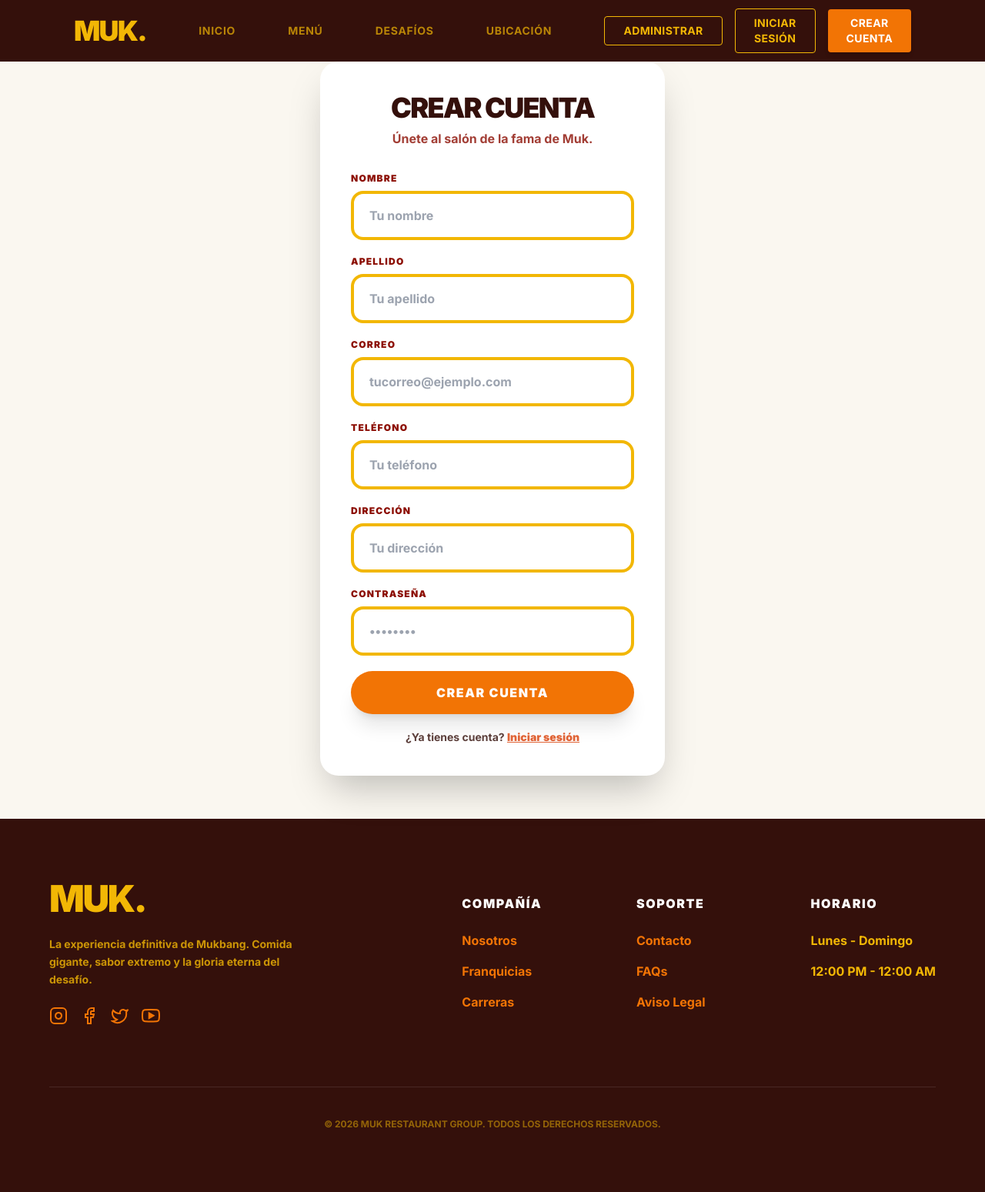
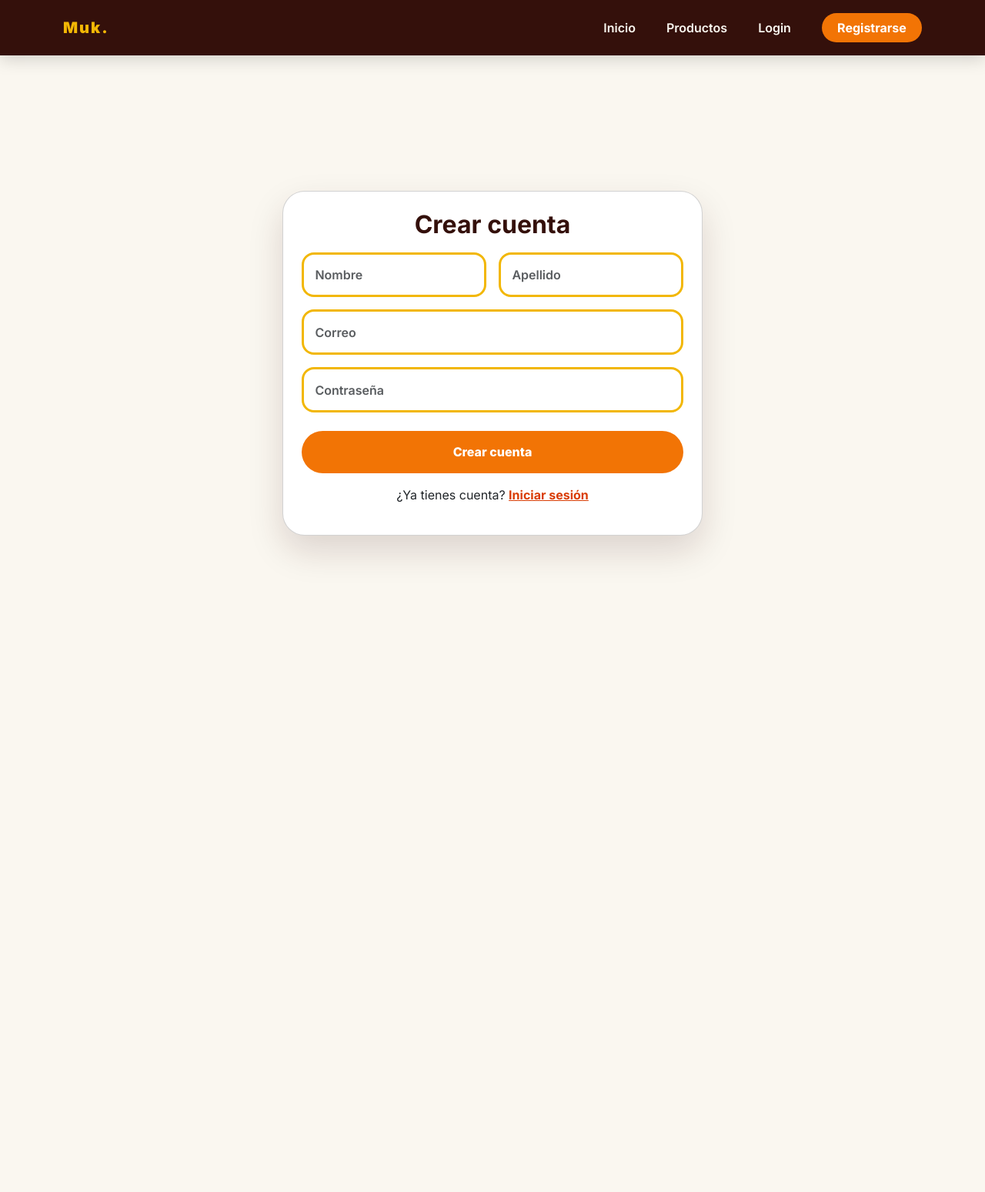
Before and after one commit to alejandropdev/proyecto-desarrollo-web, a Spring Boot app: page /registro in a window 1280 px wide. Shown: the whole page at 77% size. After the commit the page ends 725 px from the top, so only its background shows below. Run offline with Spring Boot 4, Linux system fonts and the light colour scheme; some libraries are stand-ins or nearby versions.

Commit message:
Feat regsiter/login funcional (bootstrap)

```diff
--- a/muk/src/main/resources/templates/registro.html
+++ b/muk/src/main/resources/templates/registro.html
@@ -4,182 +4,206 @@
     <meta charset="UTF-8" />
     <meta name="viewport" content="width=device-width, initial-scale=1.0" />
     <title>Muk. | Registro</title>
-    <link rel="preconnect" href="https://fonts.googleapis.com" />
-    <link rel="preconnect" href="https://fonts.gstatic.com" crossorigin />
+
     <link
       href="https://fonts.googleapis.com/css2?family=Inter:wght@400;600;700;800;900&display=swap"
       rel="stylesheet"
     />
-    <script src="https://cdn.tailwindcss.com"></script>
+
+    <link
+      href="https://cdn.jsdelivr.net/npm/bootstrap@5.3.3/dist/css/bootstrap.min.css"
+      rel="stylesheet"
+    />
+
+    <style>
+      :root {
+        --muk-bg: #faf7f0;
+        --muk-brown: #34100b;
+        --muk-red: #8c0e03;
+        --muk-yellow: #f2b705;
+        --muk-orange: #f27405;
+        --muk-deep-orange: #d93d04;
+      }
+
+      body {
+        font-family: Inter, sans-serif;
+        background: var(--muk-bg);
+      }
+
+      /* NAVBAR igual que login */
+      .muk-navbar {
+        background: var(--muk-brown);
+        box-shadow: 0 6px 20px rgba(0, 0, 0, 0.15);
+      }
+
+      .muk-logo {
+        color: var(--muk-yellow) !important;
+        font-weight: 900;
+        letter-spacing: 2px;
+      }
+
+      .muk-link-nav {
+        color: #faf7f0 !important;
+        font-weight: 600;
+        transition: 0.3s;
+      }
+
+      .muk-link-nav:hover {
+        color: var(--muk-yellow) !important;
+      }
+
+      .muk-btn-nav {
+        background: var(--muk-orange);
+        color: white;
+        font-weight: 700;
+        border-radius: 999px;
+        padding: 0.4rem 1.2rem;
+      }
+
+      .muk-btn-nav:hover {
+        background: var(--muk-deep-orange);
+      }
+
+      /* FORM */
+      .muk-card {
+        border-radius: 1.8rem;
+        box-shadow: 0 20px 45px rgba(52, 16, 11, 0.15);
+      }
+
+      .muk-input {
+        border: 3px solid var(--muk-yellow);
+        border-radius: 1rem;
+        padding: 0.9rem;
+        font-weight: 600;
+      }
+
+      .muk-input:focus {
+        border-color: var(--muk-deep-orange);
+        box-shadow: 0 0 0 0.2rem rgba(217, 61, 4, 0.25);
+      }
+
+      .muk-btn-main {
+        background: var(--muk-orange);
+        color: white;
+        border-radius: 999px;
+        font-weight: 800;
+        padding: 0.9rem;
+      }
+
+      .muk-btn-main:hover {
+        background: var(--muk-deep-orange);
+      }
+    </style>
   </head>
-  <body
-    style="
-      font-family:
-        Inter,
-        system-ui,
-        -apple-system,
-        Segoe UI,
-        Roboto,
-        Arial,
-        sans-serif;
-      background-color: #faf7f0;
-    "
+
+  <body>
+    <nav class="navbar navbar-expand-lg muk-navbar py-3">
+      <div class="container">
+        <a class="navbar-brand muk-logo" href="/">Muk.</a>
+
+        <button
+          class="navbar-toggler bg-light"
+          type="button"
+          data-bs-toggle="collapse"
+          data-bs-target="#navbarMuk"
         >
-    <div th:replace="fragments/layout :: navbar-site"></div>
+          <span class="navbar-toggler-icon"></span>
+        </button>
 
-    <main
-      class="pt-16 md:pt-20 min-h-screen flex items-center justify-center px-4 sm:px-8 py-14"
-      style="background-color: #faf7f0"
+        <div
+          class="collapse navbar-collapse justify-content-end"
+          id="navbarMuk"
         >
-      <div
-        class="w-full max-w-md rounded-3xl shadow-2xl p-8 sm:p-10"
-        style="background-color: white"
+          <ul
+            class="navbar-nav align-items-lg-center gap-lg-4 text-center mt-3 mt-lg-0"
           >
-        <h1
-          class="text-3xl sm:text-4xl font-black uppercase tracking-tighter text-center"
-          style="color: #34100b"
-        >
+            <li class="nav-item">
+              <a class="nav-link muk-link-nav" href="/">Inicio</a>
+            </li>
+            <li class="nav-item">
+              <a class="nav-link muk-link-nav" href="/productos">Productos</a>
+            </li>
+            <li class="nav-item">
+              <a class="nav-link muk-link-nav" href="/clientes/login">Login</a>
+            </li>
+            <li class="nav-item">
+              <a class="btn muk-btn-nav ms-lg-2" href="/clientes/registro">
+                Registrarse
+              </a>
+            </li>
+          </ul>
+        </div>
+      </div>
+    </nav>
+
+    <main class="min-vh-100 d-flex align-items-center">
+      <div class="container">
+        <div class="row justify-content-center">
+          <div class="col-md-6">
+            <div class="card muk-card p-4">
+              <h2 class="text-center fw-bold mb-3" style="color: #34100b">
                 Crear cuenta
-        </h1>
-        <p
-          class="text-center font-bold mt-2"
-          style="color: #8c0e03; opacity: 0.8"
-        >
-          Únete al salón de la fama de Muk.
-        </p>
+              </h2>
 
-        <form
-          class="mt-8 space-y-5"
-          method="post"
-          th:action="@{/clientes/registro}"
-        >
-          <div>
-            <label
-              class="block text-xs font-black uppercase tracking-widest mb-2"
-              style="color: #8c0e03"
-              >Nombre</label
-            >
+              <form method="post" th:action="@{/clientes/registro}">
+                <div class="row g-3">
+                  <div class="col-md-6">
                     <input
                       type="text"
                       name="nombre"
-              placeholder="Tu nombre"
-              class="w-full px-5 py-4 rounded-2xl font-bold border-4 focus:outline-none"
-              style="border-color: #f2b705"
+                      class="form-control muk-input"
+                      placeholder="Nombre"
                       required
                     />
                   </div>
-          <div>
-            <label
-              class="block text-xs font-black uppercase tracking-widest mb-2"
-              style="color: #8c0e03"
-              >Apellido</label
-            >
+                  <div class="col-md-6">
                     <input
                       type="text"
                       name="apellido"
-              placeholder="Tu apellido"
-              class="w-full px-5 py-4 rounded-2xl font-bold border-4 focus:outline-none"
-              style="border-color: #f2b705"
+                      class="form-control muk-input"
+                      placeholder="Apellido"
                     />
                   </div>
-          <div>
-            <label
-              class="block text-xs font-black uppercase tracking-widest mb-2"
-              style="color: #8c0e03"
-              >Correo</label
-            >
+                  <div class="col-12">
                     <input
                       type="email"
                       name="email"
-              placeholder="tucorreo@ejemplo.com"
-              class="w-full px-5 py-4 rounded-2xl font-bold border-4 focus:outline-none"
-              style="border-color: #f2b705"
+                      class="form-control muk-input"
+                      placeholder="Correo"
                       required
                     />
                   </div>
-          <div>
-            <label
-              class="block text-xs font-black uppercase tracking-widest mb-2"
-              style="color: #8c0e03"
-              >Teléfono</label
-            >
-            <input
-              type="tel"
-              name="telefono"
-              placeholder="Tu teléfono"
-              class="w-full px-5 py-4 rounded-2xl font-bold border-4 focus:outline-none"
-              style="border-color: #f2b705"
-            />
-          </div>
-          <div>
-            <label
-              class="block text-xs font-black uppercase tracking-widest mb-2"
-              style="color: #8c0e03"
-              >Dirección</label
-            >
-            <input
-              type="text"
-              name="direccion"
-              placeholder="Tu dirección"
-              class="w-full px-5 py-4 rounded-2xl font-bold border-4 focus:outline-none"
-              style="border-color: #f2b705"
-            />
-          </div>
-          <div>
-            <label
-              class="block text-xs font-black uppercase tracking-widest mb-2"
-              style="color: #8c0e03"
-              >Contraseña</label
-            >
+                  <div class="col-12">
                     <input
                       type="password"
                       name="password"
-              placeholder="••••••••"
-              class="w-full px-5 py-4 rounded-2xl font-bold border-4 focus:outline-none"
-              style="border-color: #f2b705"
+                      class="form-control muk-input"
+                      placeholder="Contraseña"
                       required
                     />
                   </div>
+                </div>
 
-          <button
-            type="submit"
-            class="w-full py-4 font-black rounded-full uppercase tracking-widest text-white shadow-xl transition-all hover:brightness-110"
-            style="background-color: #f27405"
-          >
+                <button type="submit" class="btn muk-btn-main w-100 mt-4">
                   Crear cuenta
                 </button>
+              </form>
 
-          <div
-            class="text-center text-sm font-bold"
-            style="color: #34100b; opacity: 0.8"
-          >
+              <p class="text-center mt-3">
                 ¿Ya tienes cuenta?
                 <a
-              th:href="@{/clientes/login}"
-              class="font-black underline"
-              style="color: #d93d04"
-              >Iniciar sesión</a
+                  href="/clientes/login"
+                  style="color: #d93d04; font-weight: 700"
                 >
+                  Iniciar sesión
+                </a>
+              </p>
             </div>
-
-          <div
-            th:if="${error}"
-            class="bg-red-100 border-l-4 border-red-500 text-red-700 p-4 mt-4"
-          >
-            <p th:text="${error}"></p>
           </div>
-          <div
-            th:if="${message}"
-            class="bg-green-100 border-l-4 border-green-500 text-green-700 p-4 mt-4"
-          >
-            <p th:text="${message}"></p>
         </div>
-        </form>
       </div>
     </main>
 
-    <div th:replace="fragments/layout :: footer-site"></div>
-
-    <script th:src="@{/script.js}" src="/script.js"></script>
+    <script src="https://cdn.jsdelivr.net/npm/bootstrap@5.3.3/dist/js/bootstrap.bundle.min.js"></script>
   </body>
 </html>
```
Also changed, not shown: muk/src/main/resources/templates/login.html (+155 -90 lines). Lines whose indentation alone changed are shown as unchanged.
